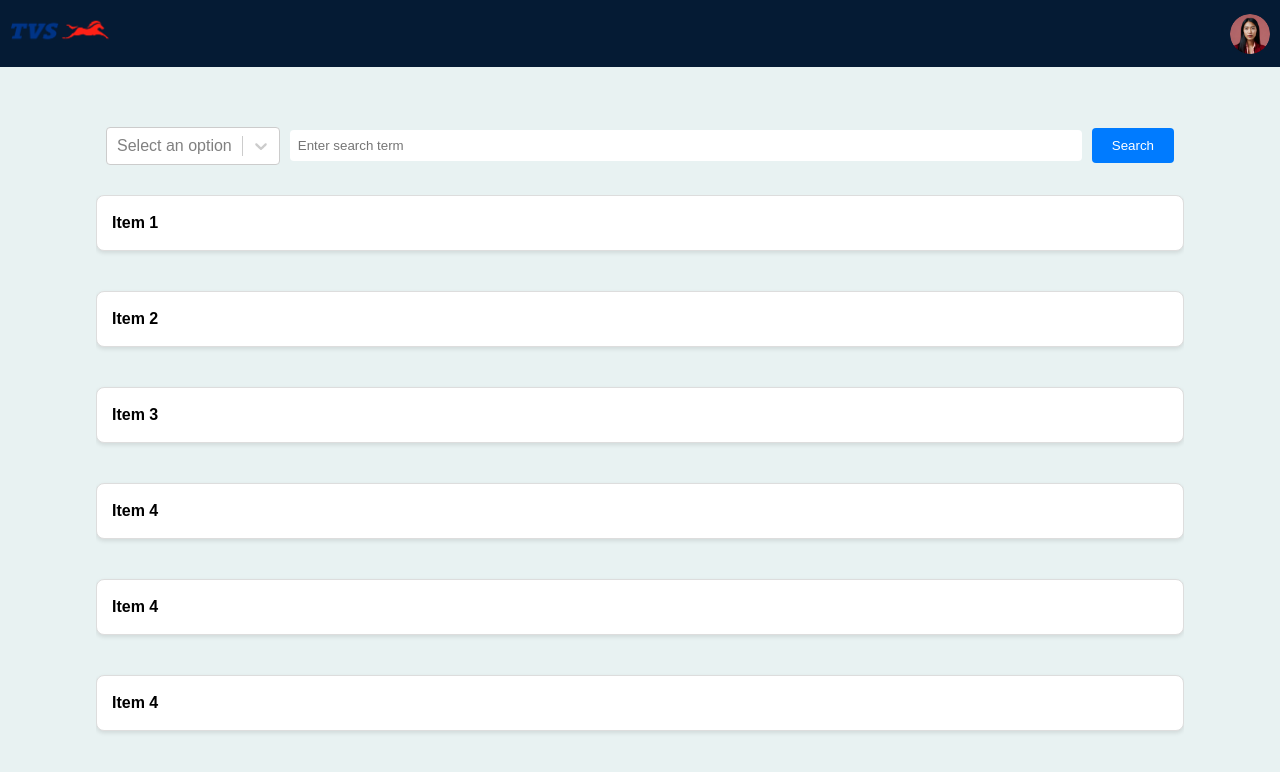
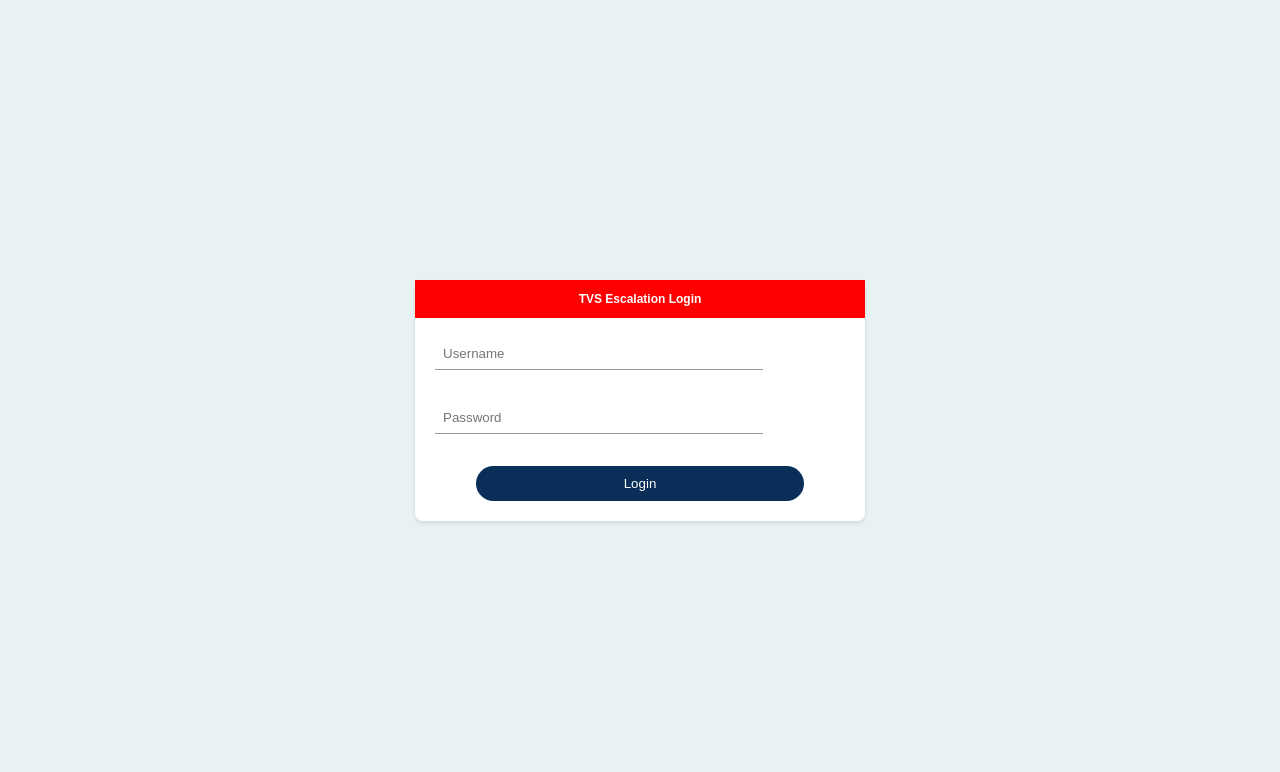
Before and after one commit to baphometapopis/tvspwa, a React (Create React App) app: page / in a window 1280 px wide. Before the commit this address led to /Home. Shown: the top 772 px of the page. Built offline with nearby package versions, Linux system fonts and the light colour scheme.

Commit message:
implemented escalation ist api

```diff
--- /dev/null
+++ b/src/Api/escalationListAPi.js
@@ -0,0 +1,17 @@
+import makeApiRequest from "./apiCaller";
+
+export const escalationListApi = async (user_id) => {
+  try {
+    const body = new URLSearchParams();
+    body.append("user_id", user_id);
+
+    const result = await makeApiRequest("esclationList", "POST", body);
+    const data = JSON.parse(result);
+    console.log(data, "EscalationList");
+
+    return data;
+  } catch (error) {
+    // Handle errors
+    console.log(error);
+  }
+};
--- a/src/Pages/Home/Home.css
+++ b/src/Pages/Home/Home.css
@@ -8,6 +8,11 @@
     line-height: 1.5;
     align-items: center;
     flex-direction: column;
+
+  }
+  .scrollable-container{
+ height: 100%;
+ overflow-y: auto; /* Enable vertical scrolling when the content exceeds the container height */
 
   }
   .homecnt2{
@@ -25,10 +30,10 @@
   .card-container {
     display: flex;
     flex-wrap: wrap;
-    gap: 20px;
+    gap: 10px;
     flex-direction: column;
     align-items: center;
-    /* background-color: #007bff; */
+padding-bottom: 95px;
   }
 
   .homecard {
@@ -39,7 +44,6 @@
     padding: 15px;
     width: 100%; /* Set a fixed width for the cards */
     box-shadow: 0 2px 4px rgba(0, 0, 0, 0.1);
-    margin-bottom: 20px; /* Add margin between cards */
   }
 
 
--- a/src/Pages/Home/Home.js
+++ b/src/Pages/Home/Home.js
@@ -1,21 +1,16 @@
 // Home.js
-import React, { useEffect, useState } from "react";
+import React, { useCallback, useEffect, useState } from "react";
 import Select from "react-select";
 import "./Home.css"; // Import the CSS file
 import Header from "../../Component/Header/Header";
 import { useNavigate } from "react-router-dom";
+import { escalationListApi } from "../../Api/escalationListAPi";
+import { decryptData } from "../../Utils/cryptoUtils";
+import { toast } from "react-toastify";
 
 const Home = () => {
   const navigate = useNavigate();
-
-  const data = [
-    { id: 1, title: "Item 1" },
-    { id: 2, title: "Item 2" },
-    { id: 3, title: "Item 3" },
-    { id: 4, title: "Item 4" },
-    { id: 4, title: "Item 4" },
-    { id: 4, title: "Item 4" },
-  ];
+  const [escalationList, setEscalationList] = useState([]);
 
   const searchOptions = [
     { value: "Name", label: "Name" },
@@ -32,6 +27,32 @@
     // Handle the search logic based on selectedOption and searchQuery
     console.log(`Searching for ${selectedOption?.value}: ${searchQuery}`);
   };
+
+  const fetchEscalationList = async () => {
+    const localData = localStorage.getItem("LoggedInUser");
+    const decryptdata = decryptData(localData);
+    console.log(decryptdata.id);
+    const data = await escalationListApi(decryptdata?.id);
+    if (data?.status) {
+      setEscalationList(data.data);
+    } else {
+      toast.error(data?.message, {
+        position: "bottom-right",
+        autoClose: 3000,
+        hideProgressBar: false,
+        closeOnClick: true,
+        pauseOnHover: true,
+      });
+    }
+  };
+  const checkLoginStatus = useCallback(async () => {
+    const data = await localStorage.getItem("LoggedInUser");
+    if (data === null || data === undefined) {
+      navigate("/");
+    } else {
+      navigate("/Home");
+    }
+  }, [navigate]);
   useEffect(() => {
     const handleBack = () => {
       // Replace the current entry in the navigation stack with the home screen
@@ -44,7 +65,10 @@
       window.removeEventListener("popstate", handleBack);
     };
   }, [navigate]);
-
+  useEffect(() => {
+    checkLoginStatus();
+    fetchEscalationList();
+  }, [checkLoginStatus]);
 
   return (
     <div className="Homecnt">
@@ -72,11 +96,14 @@
           </button>
         </div>
 
-        <div className="scrollable-container" style={{ height: "100%" }}>
+        <div className="scrollable-container">
           <div className="card-container">
-            {data.map((item) => (
+            {escalationList.map((item) => (
               <div className="homecard" key={item.id}>
-                <h4>{item.title}</h4>
+                <h4>Job ID: {item.job_id}</h4>
+                <p>Comment: {item.esclated_by_comment}</p>
+                <p>Status: {item.esclation_status}</p>
+                {/* Add more fields as needed */}
               </div>
             ))}
           </div>
--- a/src/Pages/Login/Login.js
+++ b/src/Pages/Login/Login.js
@@ -61,9 +61,9 @@
     console.log("Form submitted:", formData);
   };
 
-  const checkLoginStatus = useCallback(async () => {
-    const data = await localStorage.getItem("LoggedInUser");
-    if (data === "" || data === undefined) {
+  const checkLoginStatus = useCallback(() => {
+    const data = localStorage.getItem("LoggedInUser");
+    if (data === null || data === undefined) {
       navigation("/");
     } else {
       navigation("/Home");
```
